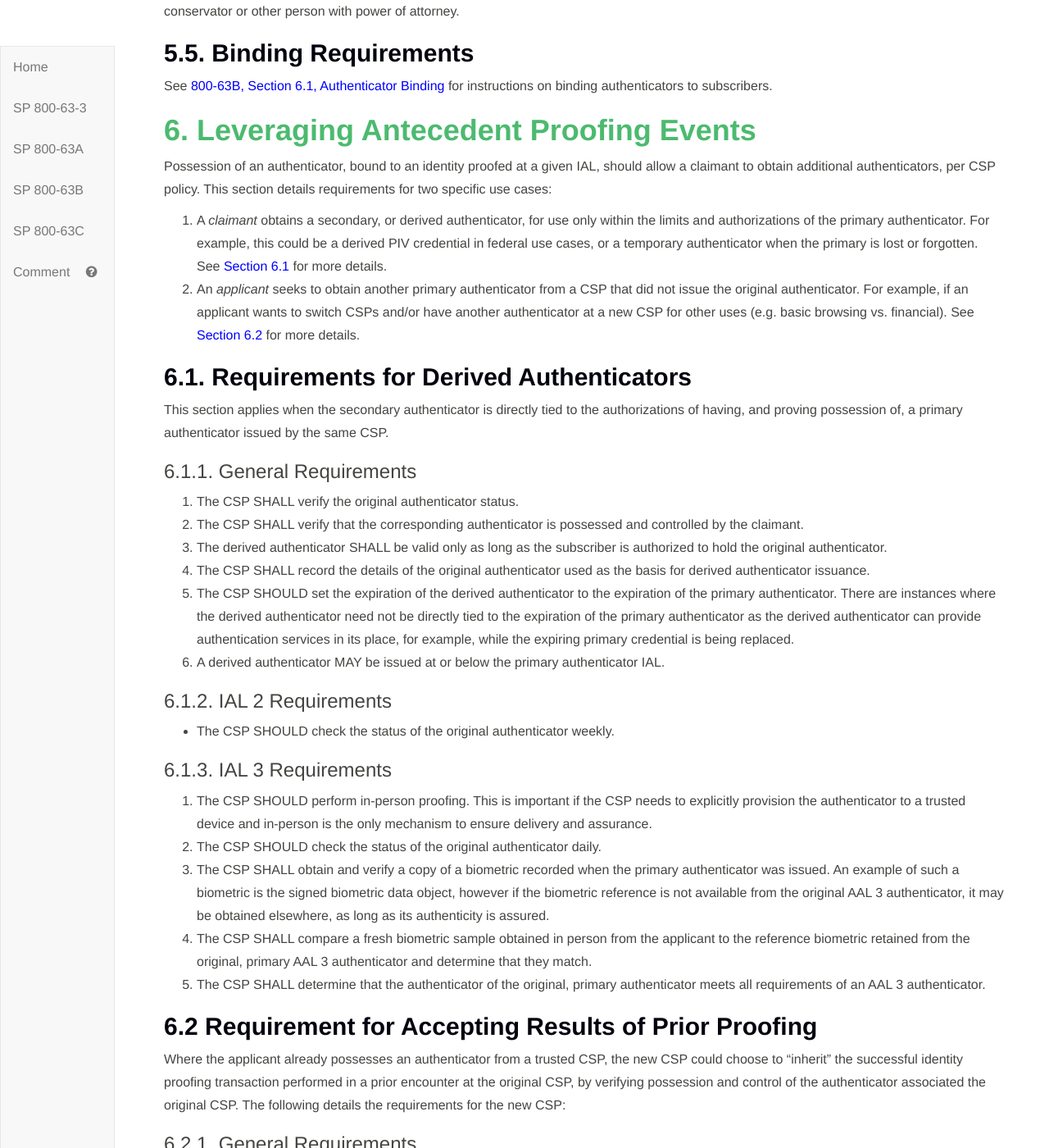
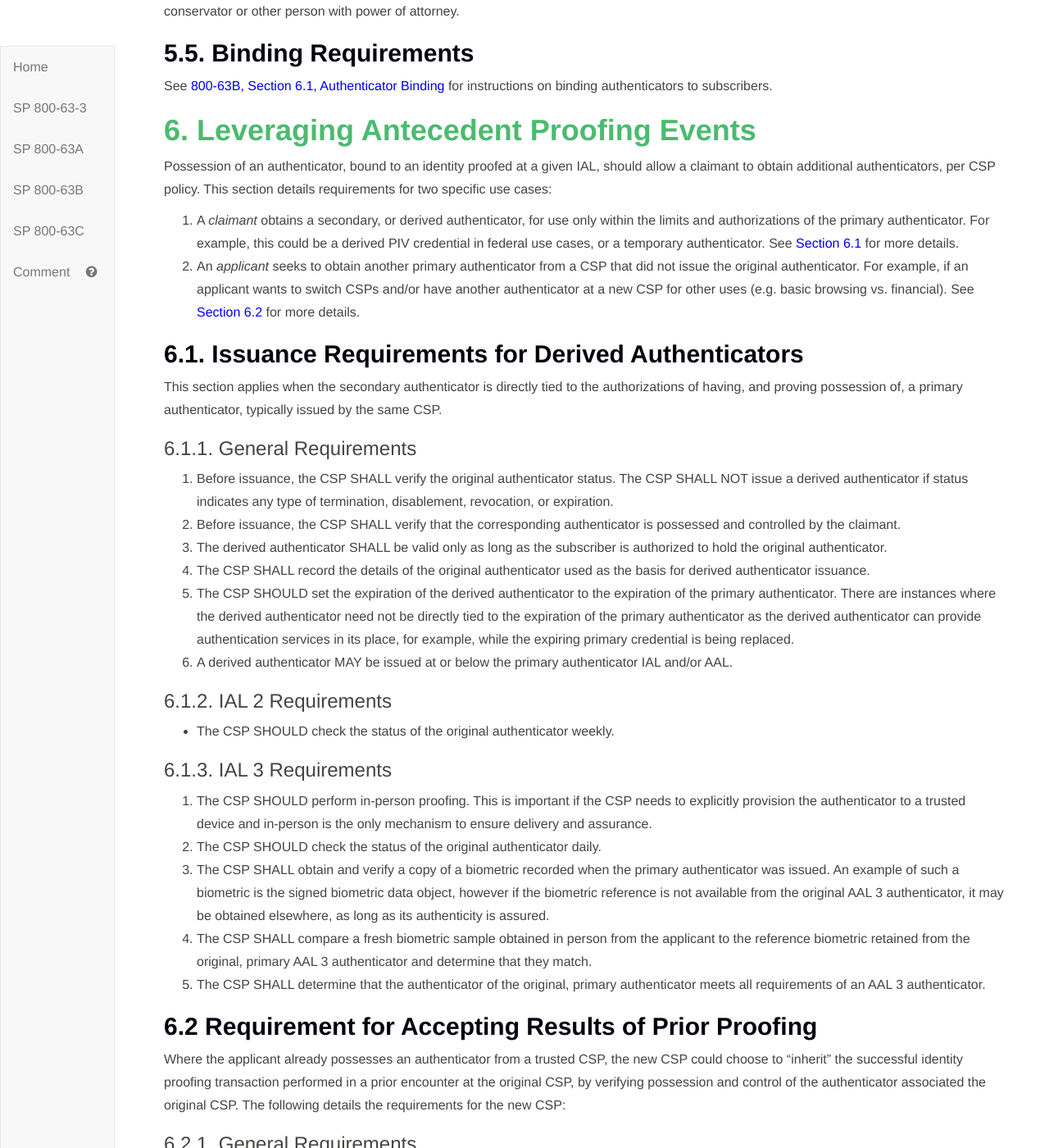
Before and after one commit to usnistgov/800-63-3, a Jekyll site: the page built from sp800-63a.md, in a window 1280 px wide and 1400 px high, scrolled down 23730 px. Shown: the whole window at 82% size. Built offline with Jekyll 4.4.1, drawn with Linux system fonts in a browser that asks for light colours; some of the changed text lies outside the part shown.

Commit message:
Updated derived credentials section
Closes #201

```diff
--- a/sp800-63a/sec6_dc.md
+++ b/sp800-63a/sec6_dc.md
@@ -4,21 +4,21 @@
 
 Possession of an authenticator, bound to an identity proofed at a given IAL, should allow a claimant to obtain additional authenticators, per CSP policy.  This section details requirements for two specific use cases:
 
-1. A _claimant_ obtains a secondary, or derived authenticator, for use only within the limits and authorizations of the primary authenticator.  For example, this could be a derived PIV credential in federal use cases, or a temporary authenticator when the primary is lost or forgotten. See [Section 6.1](#dc) for more details.
+1. A _claimant_ obtains a secondary, or derived authenticator, for use only within the limits and authorizations of the primary authenticator.  For example, this could be a derived PIV credential in federal use cases, or a temporary authenticator. See [Section 6.1](#dc) for more details.
 2. An _applicant_ seeks to obtain another primary authenticator from a CSP that did not issue the original authenticator. For example, if an applicant wants to switch CSPs and/or have another authenticator at a new CSP for other uses (e.g. basic browsing vs. financial). See [Section 6.2](#prior) for more details.
 
-## <a name="dc"></a> 6.1. Requirements for Derived Authenticators
+## <a name="dc"></a> 6.1. Issuance Requirements for Derived Authenticators
 
-This section applies when the secondary authenticator is directly tied to the authorizations of having, and proving possession of, a primary authenticator issued by the same CSP.
+This section applies when the secondary authenticator is directly tied to the authorizations of having, and proving possession of, a primary authenticator, typically issued by the same CSP.
 
 ### 6.1.1. General Requirements
 
-1. The CSP SHALL verify the original authenticator status.
-2. The CSP SHALL verify that the corresponding authenticator is possessed and controlled by the claimant.
+1. Before issuance, the CSP SHALL verify the original authenticator status. The CSP SHALL NOT issue a derived authenticator if status indicates any type of termination, disablement, revocation, or expiration.
+2. Before issuance, the CSP SHALL verify that the corresponding authenticator is possessed and controlled by the claimant.
 3. The derived authenticator SHALL be valid only as long as the subscriber is authorized to hold the original authenticator.
 4. The CSP SHALL record the details of the original authenticator used as the basis for derived authenticator issuance.
 5. The CSP SHOULD set the expiration of the derived authenticator to the expiration of the primary authenticator. There are instances where the derived authenticator need not be directly tied to the expiration of the primary authenticator as the derived authenticator can provide authentication services in its place, for example, while the expiring primary credential is being replaced.
-6. A derived authenticator MAY be issued at or below the primary authenticator IAL.
+6. A derived authenticator MAY be issued at or below the primary authenticator IAL and/or AAL.
 
 
 ### 6.1.2. IAL 2 Requirements
@@ -42,8 +42,8 @@ Where the applicant already possesses an authenticator from a trusted CSP, the n
 
 Unless otherwise specified, the term "CSP" referenced below pertains to the CSP that depends on a prior proofing transaction.
 
-1.  The CSP SHALL verify that the corresponding authenticator is possessed and controlled by the claimant.
-2. The CSP SHOULD verify the original authenticator status prior to issuance.
+1. Before issuance, the CSP SHALL verify that the corresponding authenticator is possessed and controlled by the claimant.
+2. Before issuance, the CSP SHOULD verify the original authenticator status. The CSP SHALL NOT issue a derived authenticator if status indicates any type of termination, disablement, revocation, or expiration.
 3. The CSP SHOULD query the authenticator status of the original CSP on a regular basis.
 4. The CSP SHALL determine the IAL associated with the original authenticator.
 5. The CSP SHOULD determine the proofing process used by the originating CSP.  If the processes are materially different, the CSP SHOULD re-proof the identity.
```
Also changed, not shown: assets/63.png (added), assets/63a.png (added), assets/63b.png (added).
